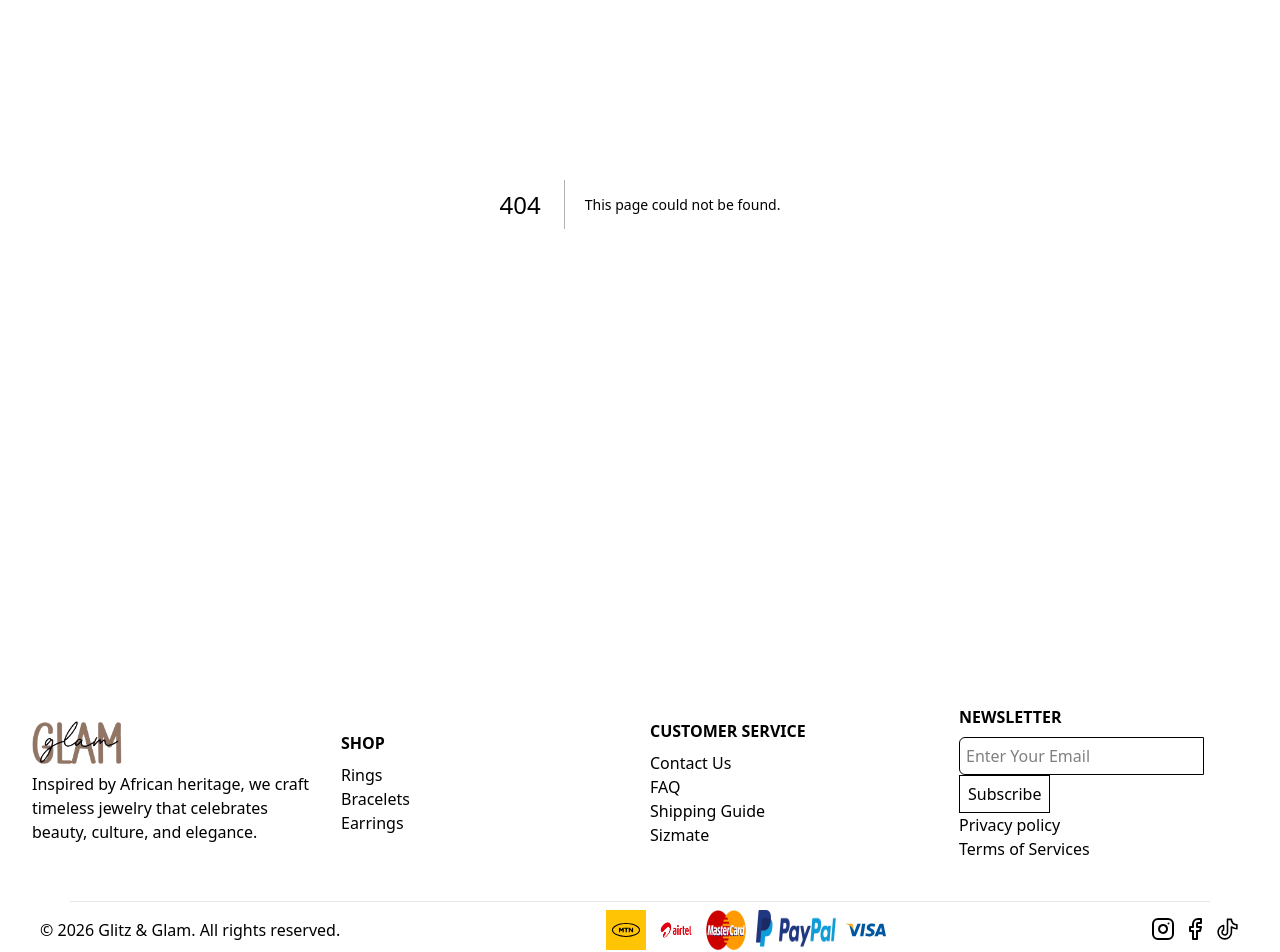
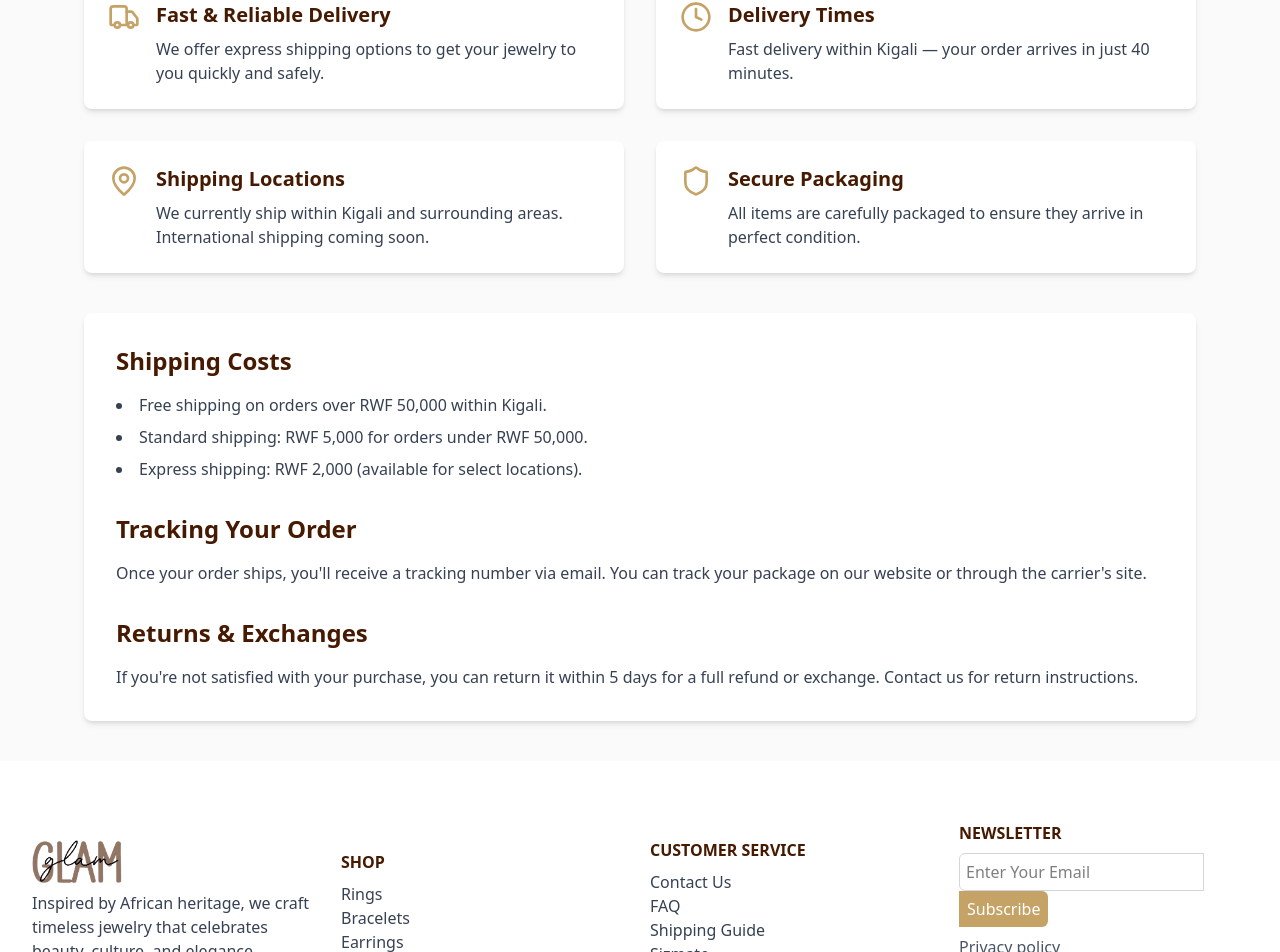
Before and after one commit to semanaparfait/glitzandglam, a Next.js app: page /shippingGuide in a window 1280 px wide. Before the commit this address had no page. Shown: the part 271-1223 px from the top of the page. Built offline with nearby package versions, Linux system fonts and the light colour scheme.

Commit message:
adding shipping Guide page

```diff
--- a/app/components/Footer.tsx
+++ b/app/components/Footer.tsx
@@ -1,62 +1,63 @@
 import { Facebook, Instagram } from "lucide-react";
+import Link from "next/link";
 import { FaTiktok } from "react-icons/fa";
 import { PiTiktokLogo } from "react-icons/pi";
 
 export default function Footer (){
     return(
-        <section className="  flex flex-col  justify-center pt-20 px-3">
+        <section className="bg-white flex flex-col justify-center py-10 px-3">
             <div className="grid md:grid-cols-4 gap-5 items-center p-5">
                 <div>
                     <img src="/logo.png" alt="logo on footer" width={90} className="pb-2"/>
-                    <p>Inspired by African heritage, we craft timeless jewelry that celebrates beauty, culture, and elegance.</p>
+                    <p className="text-gray-700">Inspired by African heritage, we craft timeless jewelry that celebrates beauty, culture, and elegance.</p>
 
                 </div>
                 <div>
                     <ul>
-                    <li className="font-bold pb-2">SHOP</li>
-                        <li>Rings</li>
-                        <li>Bracelets</li>
-                        <li>Earrings</li>
+                    <li className="font-bold pb-2 text-amber-950">SHOP</li>
+                        <li className="text-gray-700">Rings</li>
+                        <li className="text-gray-700">Bracelets</li>
+                        <li className="text-gray-700">Earrings</li>
                     </ul>
                 </div>
                 <div>
                     <ul>
-                    <li className="font-bold pb-2">CUSTOMER SERVICE</li>
-                        <li>Contact Us</li>
-                        <li>FAQ</li>
-                        <li>Shipping Guide</li>
-                        <li>Sizmate</li>
+                    <li className="font-bold pb-2 text-amber-950">CUSTOMER SERVICE</li>
+                        <Link href='/contactus' className="text-gray-700 hover:text-[#C5A367]">Contact Us</Link>
+                        <li className="text-gray-700">FAQ</li>
+                        <Link href='/shippingGuide' className="text-gray-700 hover:text-[#C5A367]">Shipping Guide</Link>
+                        <li className="text-gray-700">Sizmate</li>
                     </ul>
                 </div>
                 <div>
                         <form action="">
-                        <h1 className="font-bold pb-2">NEWSLETTER</h1>
-                            <input type="email" placeholder="Enter Your Email" className="border rounded-l-md py-1.5 px-1.5" />
-                            <button className="border py-1.5 px-2">Subscribe</button>
+                        <h1 className="font-bold pb-2 text-amber-950">NEWSLETTER</h1>
+                            <input type="email" placeholder="Enter Your Email" className="border border-gray-300 rounded-l-md py-1.5 px-1.5 focus:ring-[#C5A367] focus:border-[#C5A367]" />
+                            <button className="bg-[#C5A367] text-white py-1.5 px-2 rounded-r-md hover:bg-[#b08f5a] transition">Subscribe</button>
                         </form>
-                        <p>Privacy policy</p>
-                        <p>Terms of Services</p>
+                        <p className="text-gray-600 mt-2">Privacy policy</p>
+                        <p className="text-gray-600">Terms of Services</p>
                 </div>
             </div>
 
-            <footer className="py-5 px-7">
+            <footer className=" px-7">
             <div className="mx-auto w-[95%] border-t border-gray-200 mb-2"></div>
 
             <div className="flex items-center justify-between flex-wrap">
-                <span>© {new Date().getFullYear()} Glitz & Glam. All rights reserved.</span>
+                <span className="text-gray-600">© {new Date().getFullYear()} Glitz & Glam. All rights reserved.</span>
 
                 <div className="flex gap-2.5">
-                <img src="/payments/mtn.svg" width={40} />
-                <img src="/payments/Airtel.png" width={40} />
-                <img src="/payments/MasterCard.png" width={40} />
-                <img src="/payments/PayPal.png" width={80} />
-                <img src="/payments/Visa.svg" width={40} />
+                <img src="/payments/mtn.svg" width={40} alt="MTN" />
+                <img src="/payments/Airtel.png" width={40} alt="Airtel" />
+                <img src="/payments/MasterCard.png" width={40} alt="MasterCard" />
+                <img src="/payments/PayPal.png" width={80} alt="PayPal" />
+                <img src="/payments/Visa.svg" width={40} alt="Visa" />
                 </div>
 
                 <div className="flex gap-2">
-                <Instagram />
-                <Facebook />
-                <PiTiktokLogo size={25} />
+                <a href="#" className="text-gray-700 hover:text-[#C5A367]"><Instagram /></a>
+                <a href="#" className="text-gray-700 hover:text-[#C5A367]"><Facebook /></a>
+                <a href="#" className="text-gray-700 hover:text-[#C5A367]"><PiTiktokLogo size={25} /></a>
                 </div>
             </div>
             </footer>
--- /dev/null
+++ b/app/shippingGuide/page.tsx
@@ -0,0 +1,73 @@
+import { Truck, Clock, MapPin, Shield } from "lucide-react";
+
+export default function ShippingGuide() {
+  const shippingInfo = [
+    {
+      icon: Truck,
+      title: "Fast & Reliable Delivery",
+      description: "We offer express shipping options to get your jewelry to you quickly and safely.",
+    },
+    {
+      icon: Clock,
+      title: "Delivery Times",
+    description: "Fast delivery within Kigali — your order arrives in just 40 minutes.",
+
+    },
+    {
+      icon: MapPin,
+      title: "Shipping Locations",
+      description: "We currently ship within Kigali and surrounding areas. International shipping coming soon.",
+    },
+    {
+      icon: Shield,
+      title: "Secure Packaging",
+      description: "All items are carefully packaged to ensure they arrive in perfect condition.",
+    },
+  ];
+
+  return (
+    <div className="bg-zinc-50 min-h-screen">
+      <div className="max-w-6xl mx-auto px-5 py-10">
+        <div className="text-center mb-10">
+          <h1 className="text-4xl md:text-5xl font-bold text-amber-950 mb-4">
+            Shipping Guide
+          </h1>
+          <p className="text-gray-700 text-lg">
+            Learn about our shipping policies and how we ensure your Glitz & Glam jewelry arrives safely.
+          </p>
+        </div>
+
+        <div className="grid md:grid-cols-2 gap-8 mb-10">
+          {shippingInfo.map((item, index) => (
+            <div key={index} className="bg-white p-6 rounded-lg shadow-md flex items-start gap-4">
+              <item.icon className="text-[#C5A367] w-8 h-8 flex-shrink-0" />
+              <div>
+                <h3 className="text-xl font-semibold text-amber-950 mb-2">{item.title}</h3>
+                <p className="text-gray-700">{item.description}</p>
+              </div>
+            </div>
+          ))}
+        </div>
+
+        <div className="bg-white p-8 rounded-lg shadow-md">
+          <h2 className="text-2xl font-bold text-amber-950 mb-4">Shipping Costs</h2>
+          <ul className="list-disc list-inside text-gray-700 space-y-2">
+            <li>Free shipping on orders over RWF 50,000 within Kigali.</li>
+            <li>Standard shipping: RWF 5,000 for orders under RWF 50,000.</li>
+            <li>Express shipping: RWF 2,000 (available for select locations).</li>
+          </ul>
+
+          <h2 className="text-2xl font-bold text-amber-950 mt-8 mb-4">Tracking Your Order</h2>
+          <p className="text-gray-700 mb-4">
+            Once your order ships, you'll receive a tracking number via email. You can track your package on our website or through the carrier's site.
+          </p>
+
+          <h2 className="text-2xl font-bold text-amber-950 mt-8 mb-4">Returns & Exchanges</h2>
+          <p className="text-gray-700">
+            If you're not satisfied with your purchase, you can return it within 5 days for a full refund or exchange. Contact us for return instructions.
+          </p>
+        </div>
+      </div>
+    </div>
+  );
+}
```
